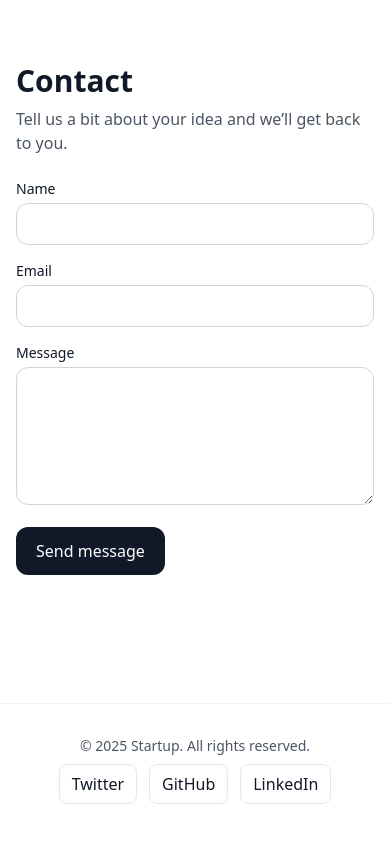
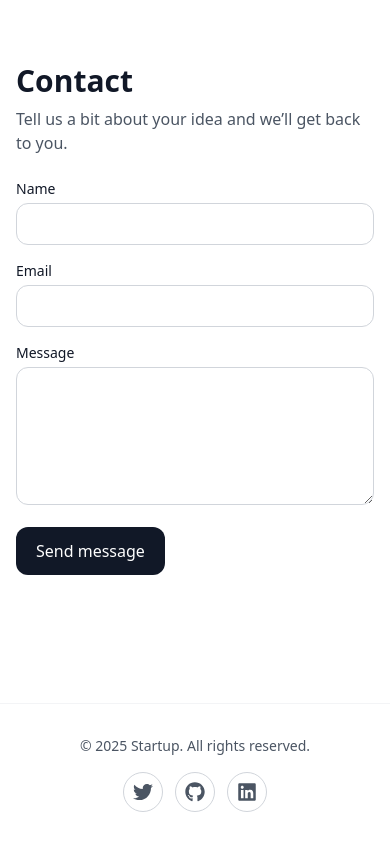
Before and after one commit to DhanushikaGit/Startup-Website, a React (Vite) app: page / in a window 390 px wide. Shown: the part 4963-5807 px from the top of the page. Built offline with nearby package versions, Linux system fonts and the light colour scheme.

Commit message:
make the footer fully responsive with a stacked layout on mobile

```diff
--- a/package.json
+++ b/package.json
@@ -12,7 +12,8 @@
   },
   "dependencies": {
     "react": "^18.3.1",
-    "react-dom": "^18.3.1"
+    "react-dom": "^18.3.1",
+    "react-icons": "^5.5.0"
   },
   "devDependencies": {
     "@vitejs/plugin-react": "^4.3.1",
--- a/src/components/Footer.jsx
+++ b/src/components/Footer.jsx
@@ -1,14 +1,40 @@
+import { FaTwitter, FaGithub, FaLinkedin } from "react-icons/fa";
+
 export default function Footer() {
   return (
     <footer className="border-t border-gray-100 py-8 mt-16">
       <div className="mx-auto max-w-6xl px-4 sm:px-6 lg:px-8 flex flex-col sm:flex-row items-center justify-between gap-4">
         <p className="text-sm text-gray-600">© 2025 Startup. All rights reserved.</p>
         <ul className="flex items-center gap-3">
-          <li><a href="#" aria-label="Twitter" className="rounded-lg border px-3 py-2">Twitter</a></li>
-          <li><a href="#" aria-label="GitHub" className="rounded-lg border px-3 py-2">GitHub</a></li>
-          <li><a href="#" aria-label="LinkedIn" className="rounded-lg border px-3 py-2">LinkedIn</a></li>
+          <li>
+            <a
+              href="#"
+              aria-label="Twitter"
+              className="flex items-center justify-center w-10 h-10 rounded-full border border-gray-300 text-gray-600 hover:text-blue-500 hover:border-blue-500 transition"
+            >
+              <FaTwitter size={20} />
+            </a>
+          </li>
+          <li>
+            <a
+              href="#"
+              aria-label="GitHub"
+              className="flex items-center justify-center w-10 h-10 rounded-full border border-gray-300 text-gray-600 hover:text-black hover:border-black transition"
+            >
+              <FaGithub size={20} />
+            </a>
+          </li>
+          <li>
+            <a
+              href="#"
+              aria-label="LinkedIn"
+              className="flex items-center justify-center w-10 h-10 rounded-full border border-gray-300 text-gray-600 hover:text-blue-700 hover:border-blue-700 transition"
+            >
+              <FaLinkedin size={20} />
+            </a>
+          </li>
         </ul>
       </div>
     </footer>
-  )
+  );
 }
```
Also changed, not shown: 1 other file (tests, documents, lock files or other folders).
